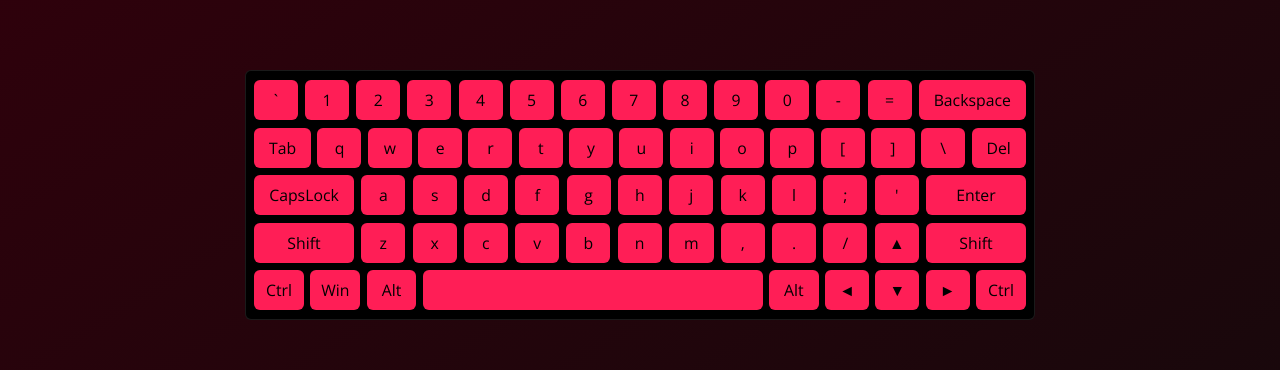
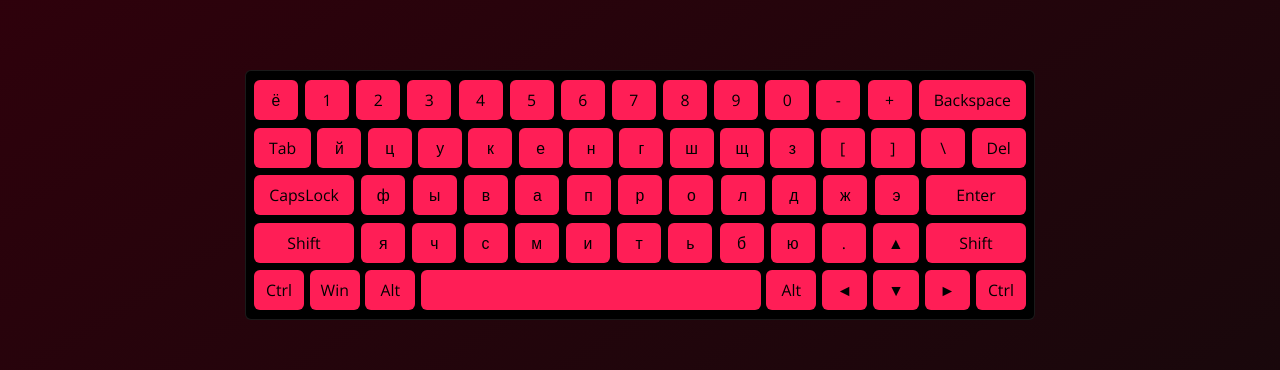
Before and after one commit to Quiddlee/virtual-keyboard, a website built with Vite: page index.html in a window 1280 px wide. Shown: the part 205-575 px from the top of the page. Built offline with nearby package versions, Linux system fonts and the light colour scheme.

Commit message:
refactor: rework keyboard rendering logic

```diff
--- a/public/components/keyboard/keyboard.js
+++ b/public/components/keyboard/keyboard.js
@@ -1,8 +1,11 @@
+import { EXCEPTIONS, KEYMAP } from '../../data/data';
+
 export default class Keyboard {
   constructor() {
     this.keyboardElem = document.createElement('div');
     this.keys = this.keyboardElem.children;
     this.isCaps = false;
+    this.currentKeys = KEYMAP[0];
   }
 
   getKey(keyName, keyLocation) {
@@ -25,74 +28,26 @@ export default class Keyboard {
   }
 
   #initializeKeyboard() {
+    const doubles = new Set();
     this.keyboardElem.classList.add('keyboard');
 
-    this.keyboardElem.innerHTML = `
-      <div class="key">\`</div>
-      <div class="key">1</div>
-      <div class="key">2</div>
-      <div class="key">3</div>
-      <div class="key">4</div>
-      <div class="key">5</div>
-      <div class="key">6</div>
-      <div class="key">7</div>
-      <div class="key">8</div>
-      <div class="key">9</div>
-      <div class="key">0</div>
-      <div class="key">-</div>
-      <div class="key">=</div>
-      <div class="key">Backspace</div>
-      <div class="key">Tab</div>
-      <div class="key">q</div>
-      <div class="key">w</div>
-      <div class="key">e</div>
-      <div class="key">r</div>
-      <div class="key">t</div>
-      <div class="key">y</div>
-      <div class="key">u</div>
-      <div class="key">i</div>
-      <div class="key">o</div>
-      <div class="key">p</div>
-      <div class="key">[</div>
-      <div class="key">]</div>
-      <div class="key">\\</div>
-      <div data-key="Delete" class="key">Del</div>
-      <div class="caps key">CapsLock</div>
-      <div class="key">a</div>
-      <div class="key">s</div>
-      <div class="key">d</div>
-      <div class="key">f</div>
-      <div class="key">g</div>
-      <div class="key">h</div>
-      <div class="key">j</div>
-      <div class="key">k</div>
-      <div class="key">l</div>
-      <div class="key">;</div>
-      <div class="key">'</div>
-      <div class="enter key">Enter</div>
-      <div data-key="Shift-1" class="shift key">Shift</div>
-      <div class="key">z</div>
-      <div class="key">x</div>
-      <div class="key">c</div>
-      <div class="key">v</div>
-      <div class="key">b</div>
-      <div class="key">n</div>
-      <div class="key">m</div>
-      <div class="key">,</div>
-      <div class="key">.</div>
-      <div class="key">/</div>
-      <div data-key="ArrowUp" class="arrow key">▲</div>
-      <div data-key="Shift-2" class="shift key">Shift</div>
-      <div data-key="Control-1" class="ctrl key">Ctrl</div>
-      <div data-key="Meta" class="win key">Win</div>
-      <div data-key="Alt-1" class="key">Alt</div>
-      <div data-key=" " class="space key"></div>
-      <div data-key="Alt-2" class="key">Alt</div>
-      <div data-key="ArrowLeft" class="arrow key">◄</div>
-      <div data-key="ArrowDown" class="arrow key">▼</div>
-      <div data-key="ArrowRight" class="arrow key">►</div>
-      <div data-key="Control-2" class="ctrl key">Ctrl</div>
-    `;
+    for (let i = 0, len = this.currentKeys.length; i < len; i += 1) {
+      const key = document.createElement('div');
+      key.classList.add('key');
+      key.textContent = this.currentKeys[i];
+
+      if (EXCEPTIONS.has(this.currentKeys[i])) {
+        const [[keyDataLeft, keyDataRight], keyClass] = EXCEPTIONS.get(this.currentKeys[i]);
+        const data = doubles.has(this.currentKeys[i]) ? keyDataRight : keyDataLeft;
+
+        keyClass && key.classList.add(keyClass);
+        data && key.setAttribute('data-key', data);
+
+        doubles.add(this.currentKeys[i]);
+      }
+
+      this.keyboardElem.append(key);
+    }
 
     return this.keyboardElem;
   }
--- a/public/data/data.js
+++ b/public/data/data.js
@@ -1,5 +1,21 @@
 const KEYS_RU = ['ё', '1', '2', '3', '4', '5', '6', '7', '8', '9', '0', '-', '+', 'Backspace', 'Tab', 'й', 'ц', 'у', 'к', 'е', 'н', 'г', 'ш', 'щ', 'з', '[', ']', '\\', 'Del', 'CapsLock', 'ф', 'ы', 'в', 'а', 'п', 'р', 'о', 'л', 'д', 'ж', 'э', 'Enter', 'Shift', 'я', 'ч', 'с', 'м', 'и', 'т', 'ь', 'б', 'ю', '.', '▲', 'Shift', 'Ctrl', 'Win', 'Alt', ' ', 'Alt', '◄', '▼', '►', 'Ctrl'];
-const KEYS_ENG = ['`', '1', '2', '3', '4', '5', '6', '7', '8', '9', '0', '-', '=', 'Backspace', 'Tab', 'q', 'w', 'e', 'r', 't', 'y', 'u', 'i', 'o', 'p', '[', ']', '\\', 'Del', 'CapsLock', 'a', 's', 'd', 'f', 'g', 'h', 'j', 'k', 'l', ';', "'", 'Enter', 'Shift', 'z', 'x', 'c', 'v', 'b', 'n', 'm', ',', '.', '/', '▲', 'Shift', 'Ctrl', 'Win', 'Alt', ' ', 'Alt', '◄', '▼', '►', 'Ctrl'];
+const KEYS_ENG = ['`', '1', '2', '3', '4', '5', '6', '7', '8', '9', '0', '-', '=', 'Backspace', 'Tab', 'q', 'w', 'e', 'r', 't', 'y', 'u', 'i', 'o', 'p', '[', ']', '\\', 'Del', 'CapsLock', 'a', 's', 'd', 'f', 'g', 'h', 'j', 'k', 'l', ';', '\'', 'Enter', 'Shift', 'z', 'x', 'c', 'v', 'b', 'n', 'm', ',', '.', '/', '▲', 'Shift', 'Ctrl', 'Win', 'Alt', ' ', 'Alt', '◄', '▼', '►', 'Ctrl'];
 const KEYS_UKR = ['`', '1', '2', '3', '4', '5', '6', '7', '8', '9', '0', '-', '=', 'Backspace', 'Tab', 'й', 'ц', 'у', 'к', 'е', 'н', 'г', 'ш', 'щ', 'з', '[', ']', '\\', 'Del', 'CapsLock', 'ф', 'і', 'в', 'а', 'п', 'р', 'о', 'л', 'д', 'ж', 'є', 'Enter', 'Shift', 'я', 'ч', 'с', 'м', 'и', 'т', 'ь', 'б', 'ю', '.', '▲', 'Shift', 'Ctrl', 'Win', 'Alt', ' ', 'Alt', '◄', '▼', '►', 'Ctrl'];
+const KEYMAP = [KEYS_RU, KEYS_ENG, KEYS_UKR];
 
-export { KEYS_RU, KEYS_ENG, KEYS_UKR };
+const EXCEPTIONS = new Map([
+  ['Del', [['Delete'], '']],
+  ['Shift', [['Shift-1', 'Shift-2'], 'shift']],
+  ['CapsLock', [[''], 'caps']],
+  ['Enter', [[''], 'enter']],
+  ['▲', [['ArrowUp'], '']],
+  ['▼', [['ArrowDown'], '']],
+  ['◄', [['ArrowLeft'], '']],
+  ['►', [['ArrowRight'], '']],
+  [' ', [['Space'], 'space']],
+  ['Alt', [['Alt-1', 'Alt-2'], 'alt']],
+  ['Ctrl', [['Control-1', 'Control-2'], 'ctrl']],
+  ['Win', [['Meta'], 'win']],
+]);
+
+export { KEYMAP, EXCEPTIONS };
--- a/style.css
+++ b/style.css
@@ -70,7 +70,6 @@ body {
   font-size: 1.58rem;
   transition: .1s all;
   font-family: 'Open Sans', sans-serif;
-  /*flex-grow: 1;*/
 }
 
 .key:hover {
```
